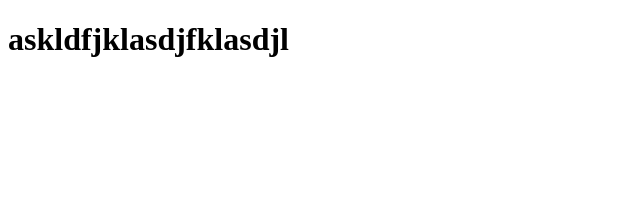
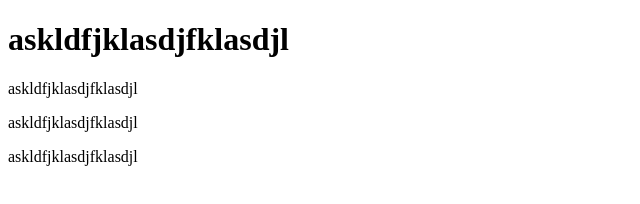
Before and after one commit to shyga362/LB, a plain HTML site: page index.html in a window 1280 px wide. Shown: the whole page, without its empty margins (0-640 px from the left). Drawn offline with Linux system fonts and the light colour scheme.

Commit message:
OPA, TA BONZINHO?

```diff
--- a/index.html
+++ b/index.html
@@ -9,5 +9,8 @@
 </head>
 <body class="post">
     <h1>askldfjklasdjfklasdjl</h1>
+    <p>askldfjklasdjfklasdjl</p>
+    <p>askldfjklasdjfklasdjl</p>
+    <p>askldfjklasdjfklasdjl</p>
 </body>
 </html>
```
